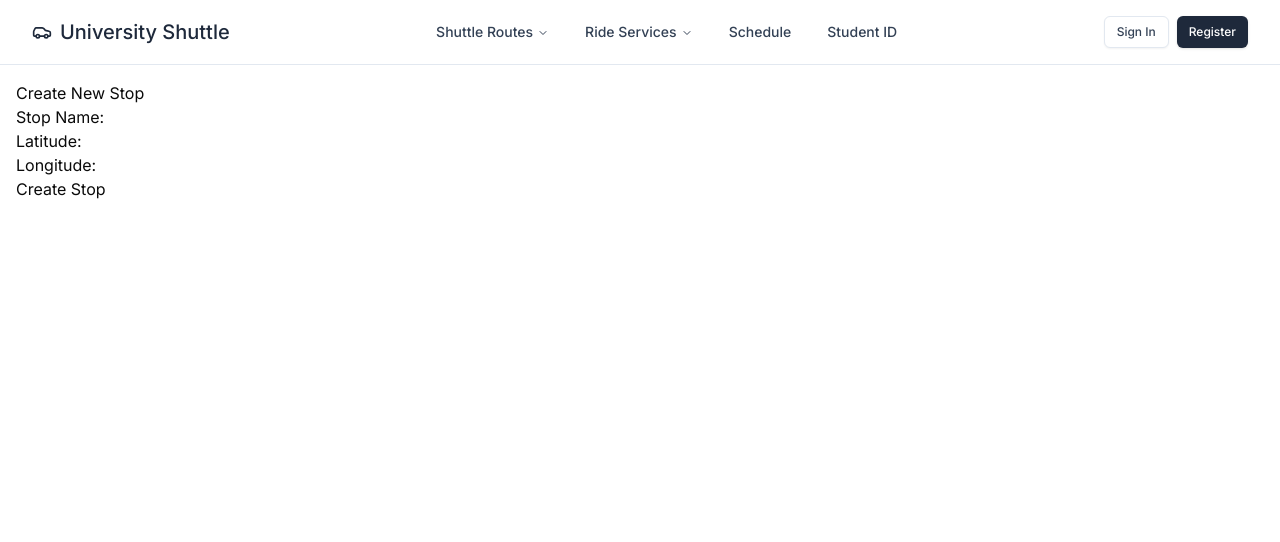
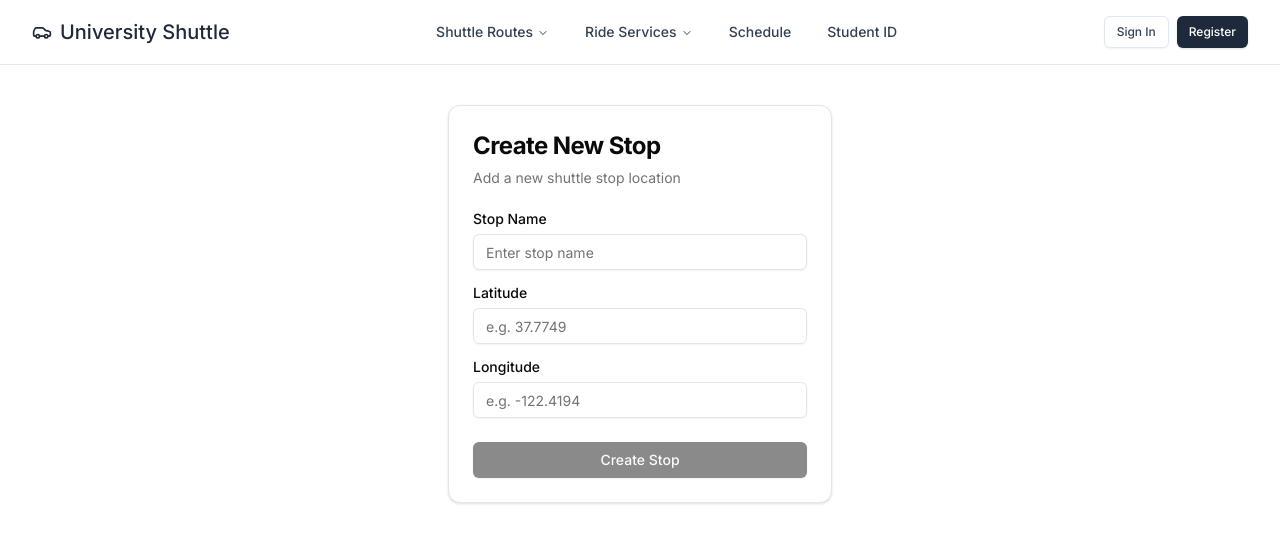
Before and after one commit to naman-makkar/move-in-shuttle, a Next.js app: page /admin/stops/new in a window 1280 px wide. Shown: the top 542 px of the page. Built offline with nearby package versions, Linux system fonts and the light colour scheme.

Commit message:
new stops/shuttles

```diff
--- a/src/app/admin/shuttles/new/page.js
+++ b/src/app/admin/shuttles/new/page.js
@@ -1,34 +1,54 @@
-"use client";
+'use client';
 
-import { useState, useEffect } from "react";
-import { useRouter } from "next/navigation";
+import { useState, useEffect } from 'react';
+import { useRouter } from 'next/navigation';
+import {
+	Card,
+	CardHeader,
+	CardTitle,
+	CardDescription,
+	CardContent,
+	CardFooter
+} from '@/components/ui/card';
+import { Button } from '@/components/ui/button';
+import { Input } from '@/components/ui/input';
+import { Label } from '@/components/ui/label';
+import { Alert, AlertDescription } from '@/components/ui/alert';
+import { AlertCircle } from 'lucide-react';
+import {
+	Select,
+	SelectContent,
+	SelectItem,
+	SelectTrigger,
+	SelectValue
+} from '@/components/ui/select';
 
 export default function NewShuttlePage() {
 	const router = useRouter();
-  const [shuttleName, setShuttleName] = useState("");
-  const [seats, setSeats] = useState("");
-  const [departureTime, setDepartureTime] = useState("");
-  const [arrivalTime, setArrivalTime] = useState("");
-  const [kmTravel, setKmTravel] = useState("");
-  const [shift, setShift] = useState("morning");
+	const [shuttleName, setShuttleName] = useState('');
+	const [seats, setSeats] = useState('');
+	const [departureTime, setDepartureTime] = useState('');
+	const [arrivalTime, setArrivalTime] = useState('');
+	const [kmTravel, setKmTravel] = useState('');
+	const [shift, setShift] = useState('morning');
 	const [selectedStops, setSelectedStops] = useState([]);
 	const [availableStops, setAvailableStops] = useState([]);
 	const [stopArrivalTimes, setStopArrivalTimes] = useState({});
-  const [error, setError] = useState("");
+	const [error, setError] = useState('');
 
 	// Fetch available stops from stops API
 	useEffect(() => {
 		async function fetchStops() {
 			try {
-        const res = await fetch("/api/admin/stops");
+				const res = await fetch('/api/admin/stops');
 				if (res.ok) {
 					const data = await res.json();
 					setAvailableStops(data);
 				} else {
-          setError("Failed to load stops");
+					setError('Failed to load stops');
 				}
 			} catch (err) {
-        setError("Error fetching stops");
+				setError('Error fetching stops');
 			}
 		}
 		fetchStops();
@@ -46,20 +66,25 @@ export default function NewShuttlePage() {
 	}
 
 	function handleStopArrivalTimeChange(stopId, value) {
-    setStopArrivalTimes(prev => ({ ...prev, [stopId]: value }));
+		setStopArrivalTimes((prev) => ({ ...prev, [stopId]: value }));
 	}
 
 	async function handleSubmit(e) {
 		e.preventDefault();
-    setError("");
+		setError('');
+
+		try {
 			// Build stops array with each object: { stopId, arrivalTime }
-    const stopsData = selectedStops.map(stopId => ({
+			const stopsData = selectedStops.map((stopId) => ({
 				stopId,
-      arrivalTime: stopArrivalTimes[stopId] ? new Date(stopArrivalTimes[stopId]) : new Date()
+				arrivalTime: stopArrivalTimes[stopId]
+					? new Date(stopArrivalTimes[stopId])
+					: new Date()
 			}));
-    const res = await fetch("/api/admin/shuttles", {
-      method: "POST",
-      headers: { "Content-Type": "application/json" },
+
+			const res = await fetch('/api/admin/shuttles', {
+				method: 'POST',
+				headers: { 'Content-Type': 'application/json' },
 				body: JSON.stringify({
 					shuttleName,
 					seats: Number(seats),
@@ -68,78 +93,190 @@ export default function NewShuttlePage() {
 					stops: stopsData,
 					kmTravel: Number(kmTravel),
 					shift
-      }),
+				})
 			});
+
 			if (res.ok) {
-      router.push("/admin/shuttles");
+				router.push('/admin/shuttles');
 			} else {
-      setError("Error creating shuttle");
+				const data = await res.json();
+				setError(data.error || 'Error creating shuttle');
+			}
+		} catch (err) {
+			setError('An unexpected error occurred');
 		}
 	}
 
 	return (
-    <div style={{ padding: "1rem" }}>
-      <h1>Create New Shuttle</h1>
-      {error && <p style={{ color: "red" }}>{error}</p>}
-      <form onSubmit={handleSubmit}>
-        <div>
-          <label>Shuttle Name:</label>
-          <input type="text" value={shuttleName} onChange={(e) => setShuttleName(e.target.value)} required />
+		<div className='container mx-auto py-10'>
+			<Card>
+				<CardHeader>
+					<CardTitle className='text-2xl font-bold'>
+						Create New Shuttle
+					</CardTitle>
+					<CardDescription>
+						Set up a new shuttle with route and schedule
+					</CardDescription>
+				</CardHeader>
+				<CardContent>
+					<form className='space-y-6'>
+						<div className='grid grid-cols-1 md:grid-cols-2 gap-6'>
+							<div className='space-y-4'>
+								<div className='grid gap-2'>
+									<Label htmlFor='shuttleName'>Shuttle Name</Label>
+									<Input
+										id='shuttleName'
+										type='text'
+										value={shuttleName}
+										onChange={(e) => setShuttleName(e.target.value)}
+										placeholder='Enter shuttle name'
+										required
+									/>
 								</div>
-        <div>
-          <label>Seats:</label>
-          <input type="number" value={seats} onChange={(e) => setSeats(e.target.value)} required />
+
+								<div className='grid gap-2'>
+									<Label htmlFor='seats'>Seats</Label>
+									<Input
+										id='seats'
+										type='number'
+										value={seats}
+										onChange={(e) => setSeats(e.target.value)}
+										placeholder='Number of seats'
+										required
+									/>
 								</div>
-        <div>
-          <label>Departure Time:</label>
-          <input type="datetime-local" value={departureTime} onChange={(e) => setDepartureTime(e.target.value)} required />
+
+								<div className='grid gap-2'>
+									<Label htmlFor='kmTravel'>Total KM Travel</Label>
+									<Input
+										id='kmTravel'
+										type='number'
+										value={kmTravel}
+										onChange={(e) => setKmTravel(e.target.value)}
+										placeholder='Distance in kilometers'
+										required
+									/>
 								</div>
-        <div>
-          <label>Arrival Time:</label>
-          <input type="datetime-local" value={arrivalTime} onChange={(e) => setArrivalTime(e.target.value)} required />
+
+								<div className='grid gap-2'>
+									<Label htmlFor='shift'>Shift</Label>
+									<Select
+										value={shift}
+										onValueChange={setShift}>
+										<SelectTrigger id='shift'>
+											<SelectValue placeholder='Select shift' />
+										</SelectTrigger>
+										<SelectContent>
+											<SelectItem value='morning'>Morning</SelectItem>
+											<SelectItem value='evening'>Evening</SelectItem>
+										</SelectContent>
+									</Select>
 								</div>
-        <div>
-          <label>Total KM Travel:</label>
-          <input type="number" value={kmTravel} onChange={(e) => setKmTravel(e.target.value)} required />
 							</div>
-        <div>
-          <label>Shift:</label>
-          <select value={shift} onChange={(e) => setShift(e.target.value)}>
-            <option value="morning">Morning</option>
-            <option value="evening">Evening</option>
-          </select>
+
+							<div className='space-y-4'>
+								<div className='grid gap-2'>
+									<Label htmlFor='departureTime'>Departure Time</Label>
+									<Input
+										id='departureTime'
+										type='datetime-local'
+										value={departureTime}
+										onChange={(e) => setDepartureTime(e.target.value)}
+										required
+									/>
 								</div>
-        <div>
-          <label>Select Stops:</label>
-          <select multiple value={selectedStops} onChange={handleStopSelection}>
-            {availableStops.map(stop => (
-              <option key={stop.stopId} value={stop.stopId}>
+
+								<div className='grid gap-2'>
+									<Label htmlFor='arrivalTime'>Arrival Time</Label>
+									<Input
+										id='arrivalTime'
+										type='datetime-local'
+										value={arrivalTime}
+										onChange={(e) => setArrivalTime(e.target.value)}
+										required
+									/>
+								</div>
+
+								<div className='grid gap-2'>
+									<Label htmlFor='stops'>Select Stops</Label>
+									<select
+										id='stops'
+										multiple
+										value={selectedStops}
+										onChange={handleStopSelection}
+										className='flex min-h-[120px] w-full rounded-md border border-input bg-transparent px-3 py-2 text-sm shadow-sm placeholder:text-muted-foreground focus-visible:outline-none focus-visible:ring-1 focus-visible:ring-ring disabled:cursor-not-allowed disabled:opacity-50'>
+										{availableStops.map((stop) => (
+											<option
+												key={stop.stopId}
+												value={stop.stopId}>
 												{stop.stopName}
 											</option>
 										))}
 									</select>
+									<p className='text-xs text-muted-foreground'>
+										Hold Ctrl/Cmd to select multiple stops
+									</p>
 								</div>
+							</div>
+						</div>
+
 						{selectedStops.length > 0 && (
-          <div>
-            <h3>Set Arrival Time for Each Selected Stop</h3>
-            {selectedStops.map(stopId => {
-              const stop = availableStops.find(s => s.stopId === stopId);
+							<div className='border rounded-md p-4 space-y-4'>
+								<h3 className='font-medium'>
+									Set Arrival Time for Each Selected Stop
+								</h3>
+								<div className='grid grid-cols-1 md:grid-cols-2 gap-4'>
+									{selectedStops.map((stopId) => {
+										const stop = availableStops.find(
+											(s) => s.stopId === stopId
+										);
 										return (
-                <div key={stopId}>
-                  <label>{stop ? stop.stopName : stopId} Arrival Time:</label>
-                  <input
-                    type="datetime-local"
-                    value={stopArrivalTimes[stopId] || ""}
-                    onChange={(e) => handleStopArrivalTimeChange(stopId, e.target.value)}
+											<div
+												key={stopId}
+												className='grid gap-2'>
+												<Label htmlFor={`stop-${stopId}`}>
+													{stop ? stop.stopName : stopId} Arrival Time
+												</Label>
+												<Input
+													id={`stop-${stopId}`}
+													type='datetime-local'
+													value={stopArrivalTimes[stopId] || ''}
+													onChange={(e) =>
+														handleStopArrivalTimeChange(stopId, e.target.value)
+													}
 													required
 												/>
 											</div>
 										);
 									})}
 								</div>
+							</div>
 						)}
-        <button type="submit">Create Shuttle</button>
+
+						{error && (
+							<Alert variant='destructive'>
+								<AlertCircle className='h-4 w-4' />
+								<AlertDescription>{error}</AlertDescription>
+							</Alert>
+						)}
 					</form>
+				</CardContent>
+				<CardFooter>
+					<Button
+						onClick={handleSubmit}
+						className='w-full'
+						disabled={
+							!shuttleName ||
+							!seats ||
+							!departureTime ||
+							!arrivalTime ||
+							!kmTravel ||
+							selectedStops.length === 0
+						}>
+						Create Shuttle
+					</Button>
+				</CardFooter>
+			</Card>
 		</div>
 	);
 }
--- a/src/app/admin/stops/new/page.js
+++ b/src/app/admin/stops/new/page.js
@@ -1,67 +1,118 @@
 // src/app/admin/stops/new/page.js
-"use client";
-import { useState } from "react";
-import { useRouter } from "next/navigation";
+'use client';
+import { useState } from 'react';
+import { useRouter } from 'next/navigation';
+import {
+	Card,
+	CardHeader,
+	CardTitle,
+	CardDescription,
+	CardContent,
+	CardFooter
+} from '@/components/ui/card';
+import { Button } from '@/components/ui/button';
+import { Input } from '@/components/ui/input';
+import { Label } from '@/components/ui/label';
+import { Alert, AlertDescription } from '@/components/ui/alert';
+import { AlertCircle } from 'lucide-react';
 
 export default function NewStopPage() {
 	const router = useRouter();
-  const [stopName, setStopName] = useState("");
-  const [latitude, setLatitude] = useState("");
-  const [longitude, setLongitude] = useState("");
-  const [error, setError] = useState("");
+	const [stopName, setStopName] = useState('');
+	const [latitude, setLatitude] = useState('');
+	const [longitude, setLongitude] = useState('');
+	const [error, setError] = useState('');
 
 	async function handleSubmit(e) {
 		e.preventDefault();
-    setError("");
+		setError('');
 
-    const res = await fetch("/api/admin/stops", {
-      method: "POST",
-      headers: { "Content-Type": "application/json" },
+		try {
+			const res = await fetch('/api/admin/stops', {
+				method: 'POST',
+				headers: { 'Content-Type': 'application/json' },
 				body: JSON.stringify({
 					stopName,
 					latitude: Number(latitude),
-        longitude: Number(longitude),
-      }),
+					longitude: Number(longitude)
+				})
 			});
+
 			if (res.ok) {
-      router.push("/admin/stops");
+				router.push('/admin/stops');
 			} else {
-      setError("Error creating stop");
+				const data = await res.json();
+				setError(data.error || 'Error creating stop');
+			}
+		} catch (err) {
+			setError('An unexpected error occurred');
 		}
 	}
 
 	return (
-    <div style={{ padding: "1rem" }}>
-      <h1>Create New Stop</h1>
-      {error && <p style={{ color: "red" }}>{error}</p>}
-      <form onSubmit={handleSubmit}>
-        <div>
-          <label>Stop Name:</label>
-          <input
-            type="text"
+		<div className='container mx-auto py-10 max-w-md'>
+			<Card>
+				<CardHeader>
+					<CardTitle className='text-2xl font-bold'>Create New Stop</CardTitle>
+					<CardDescription>Add a new shuttle stop location</CardDescription>
+				</CardHeader>
+				<CardContent>
+					<form className='space-y-4'>
+						<div className='grid gap-2'>
+							<Label htmlFor='stopName'>Stop Name</Label>
+							<Input
+								id='stopName'
+								type='text'
 								value={stopName}
 								onChange={(e) => setStopName(e.target.value)}
+								placeholder='Enter stop name'
 								required
 							/>
 						</div>
-        <div>
-          <label>Latitude:</label>
-          <input
-            type="number"
+
+						<div className='grid gap-2'>
+							<Label htmlFor='latitude'>Latitude</Label>
+							<Input
+								id='latitude'
+								type='number'
+								step='any'
 								value={latitude}
 								onChange={(e) => setLatitude(e.target.value)}
+								placeholder='e.g. 37.7749'
+								required
 							/>
 						</div>
-        <div>
-          <label>Longitude:</label>
-          <input
-            type="number"
+
+						<div className='grid gap-2'>
+							<Label htmlFor='longitude'>Longitude</Label>
+							<Input
+								id='longitude'
+								type='number'
+								step='any'
 								value={longitude}
 								onChange={(e) => setLongitude(e.target.value)}
+								placeholder='e.g. -122.4194'
+								required
 							/>
 						</div>
-        <button type="submit">Create Stop</button>
+
+						{error && (
+							<Alert variant='destructive'>
+								<AlertCircle className='h-4 w-4' />
+								<AlertDescription>{error}</AlertDescription>
+							</Alert>
+						)}
 					</form>
+				</CardContent>
+				<CardFooter>
+					<Button
+						onClick={handleSubmit}
+						className='w-full'
+						disabled={!stopName || !latitude || !longitude}>
+						Create Stop
+					</Button>
+				</CardFooter>
+			</Card>
 		</div>
 	);
 }
```
Lines whose indentation alone changed are shown as unchanged.
